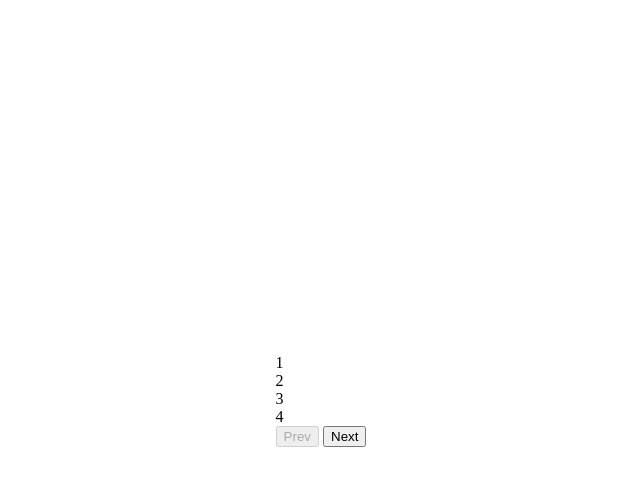
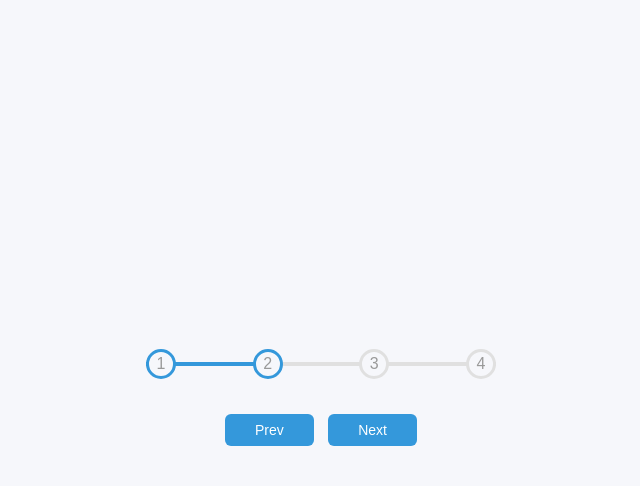
Before and after one commit to Divan009/50Javascript, a plain HTML site: page Progress Steps/index.html in a window 1280 px wide. Both pictures are taken after a click on the button "Next". Shown: the whole page, without its empty margins (319-959 px from the left). Drawn offline with Linux system fonts and the light colour scheme; a web font is replaced by a local one.

Commit message:
JS: Adding JS to Progress Steps

```diff
--- a/Progress Steps/script.js
+++ b/Progress Steps/script.js
@@ -0,0 +1,52 @@
+const progress = document.getElementById('progress')
+const prev = document.getElementById('prev')
+const next = document.getElementById('next')
+//There are a lot of circle, and .circle bcz its a class
+const circles = document.querySelectorAll('.circle')
+
+let currentActive = 1;
+
+next.addEventListener('click', () => {
+    currentActive++;
+
+    if(currentActive > circles.length) {
+        currentActive = circles.length
+    }
+
+    update()
+})
+
+prev.addEventListener('click', () => {
+    currentActive--;
+
+    if(currentActive < 1) {
+        currentActive = 1
+    }
+
+    update()
+})
+
+function update() {
+    circles.forEach((circle, idx) => {
+        if (idx < currentActive) {
+            circle.classList.add('active')
+        } else {
+            circle.classList.remove('active')
+        }
+    })
+
+    const actives = document.querySelectorAll('.active')
+    // num of actives, total circles
+    // console.log((actives.length / circles.length) * 100)
+    progress.style.width = (actives.length - 1) / (circles.length -1) * 100 + '%'
+
+    if (currentActive === 1) {
+        prev.disabled = true
+    } else if (currentActive === circles.length) {
+        next.disabled = true
+    } else {
+        prev.disabled = false
+        next.disabled = false
+    }
+
+}
--- a/Progress Steps/style.css
+++ b/Progress Steps/style.css
@@ -1,16 +1,102 @@
 @import url('https://fonts.googleapis.com/css?family=Muli&display=swap');
+
+:root {
+    --line-border-fill: #3498db;
+    --line-border-empty: #e0e0e0;
+}
+
+
 
 *{
     box-sizing: border-box;
 }
 
 body {
-    font-family: 'Times New Roman', Times, serif;
+    background-color: #f6f7fb;
+    font-family: 'Muli', sans-serif;
     display: flex;
-    flex-direction: column;
     align-items: center;
     justify-content: center;
     height: 100vh;
     overflow: hidden;
     margin: 0;
 }
+
+.container {
+    text-align: center;
+}
+
+.progress-container {
+    display: flex;
+    justify-content: space-between;
+    position: relative;
+    margin-bottom: 30px;
+    max-width: 100%;
+    width: 350px;
+}
+
+.progress-container::before {
+    content: '';
+    background-color: var(--line-border-empty);
+    position: absolute;
+    top: 50%;
+    left: 0;
+    transform: translateY(-50%);
+    height: 4px;
+    width: 100%;
+    z-index: -1;
+}
+
+.progress {
+    background-color: var(--line-border-fill);
+    position: absolute;
+    top: 50%;
+    left: 0;
+    transform: translateY(-50%);
+    height: 4px;
+    width: 0%;
+    z-index: -1;
+    transition: 0.5s ease ;
+}
+
+.circle {
+    background-color: #f6f7fb;
+    color: #999;
+    border-radius: 50%;
+    height: 30px;
+    width: 30px;
+    display: flex;
+    align-items: center;
+    justify-content: center;
+    border: 3px solid var(--line-border-empty);
+    transition: 0.4s ease;
+}
+
+.circle.active {
+    border-color: var(--line-border-fill);
+}
+
+.btn {
+    background-color: var(--line-border-fill);
+    color: #fff;
+    border: 0;
+    border-radius: 6px;
+    cursor: pointer;
+    font-family: inherit;
+    padding:  8px 30px;
+    margin: 5px;
+    font-size: 14px;
+}
+
+.btn:active {
+    transform: scale(0.98);
+}
+
+.btn:focus {
+    outline: 0;
+}
+
+.btn:disabled {
+    background-color: var(--line-border-empty);
+    cursor: not-allowed;
+}
```
